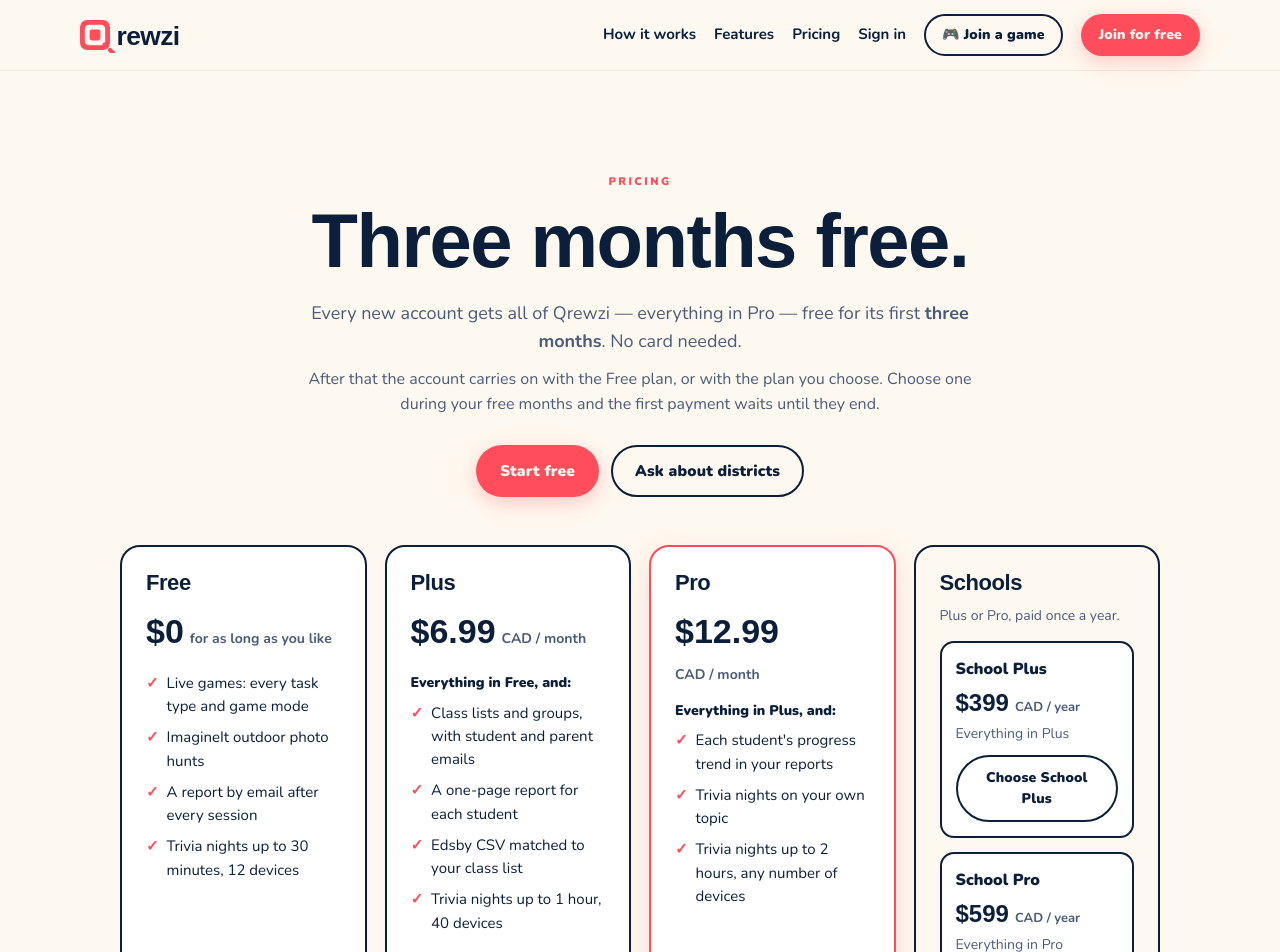
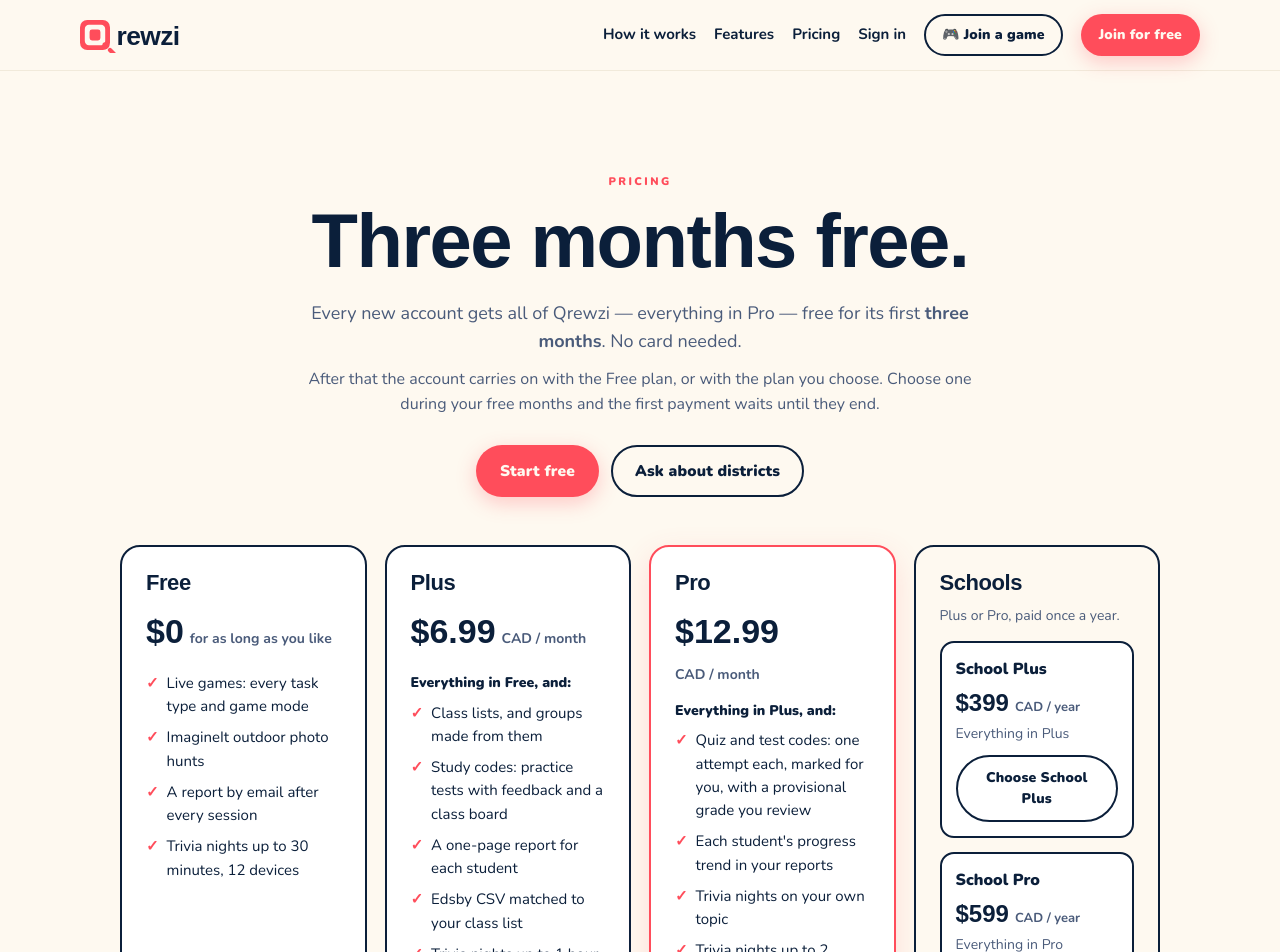
Before and after one commit to rgsommer/qrewzi, a Next.js app: page /pricing in a window 1280 px wide. Shown: the top 952 px of the page. Built offline with nearby package versions, Linux system fonts and the light colour scheme; a web font is replaced by a local one.

Commit message:
Pricing: study codes with Plus, quiz and test codes with Pro
The Plus list says class lists and groups made from them (the student and
parent email screens are gone from the app); the Study & Test page answers
which plan it is on.

Co-Authored-By: Claude Opus 5.5 <noreply@anthropic.com>

```diff
--- a/src/app/pricing/page.tsx
+++ b/src/app/pricing/page.tsx
@@ -26,7 +26,8 @@ const upgrade = (plan: string) => `${SET}/upgrade?plan=${plan}`;
 // hasTierAtLeast(…, "PLUS") for class lists in backend/index.js and
 // routes/classRoster.js; routes/reports.js for the Edsby CSV;
 // email/transcriptEmailer.js for the per-student pages and the trend;
-// routes/tasksets.js for custom trivia topics).
+// routes/tasksets.js for custom trivia topics; routes/study.js PLAN_FOR for
+// Study & Test — study codes with Plus, quiz and test codes with Pro).
 const FREE = [
   "Live games: every task type and game mode",
   "ImagineIt outdoor photo hunts",
@@ -34,12 +35,14 @@ const FREE = [
   "Trivia nights up to 30 minutes, 12 devices",
 ];
 const PLUS = [
-  "Class lists and groups, with student and parent emails",
+  "Class lists, and groups made from them",
+  "Study codes: practice tests with feedback and a class board",
   "A one-page report for each student",
   "Edsby CSV matched to your class list",
   "Trivia nights up to 1 hour, 40 devices",
 ];
 const PRO = [
+  "Quiz and test codes: one attempt each, marked for you, with a provisional grade you review",
   "Each student's progress trend in your reports",
   "Trivia nights on your own topic",
   "Trivia nights up to 2 hours, any number of devices",
--- a/src/app/study-and-test/page.tsx
+++ b/src/app/study-and-test/page.tsx
@@ -56,7 +56,7 @@ export default function StudyAndTestPage() {
         { q: "Do students need accounts?", a: "No. The first time, a student types their first name and last initial and makes a four-digit PIN. With your class list uploaded they also get a short name code, like maple42, for when two students share a name — you can look any student's up on the Live and Results pages." },
         { q: "What about absent students, or a second class?", a: "Make a new test code from the same card. Each code has its own hour, so a make-up or another class gets one of its own." },
         { q: "Does it work with Edsby?", a: "Yes. Each code's results download as an Edsby import file, and the emailed report carries the same file." },
-        { q: "Is it free?", a: "Your first three months are free, with everything included and no card needed. After that, carry on with the Free plan or choose a paid plan." },
+        { q: "Which plan is it on?", a: "Study codes come with Plus, and quiz and test codes with Pro. Every new account gets everything in Pro free for its first three months, no card needed." },
       ]}
       related={[
         { href: "/review-games", label: "Review games that get students moving" },
```
